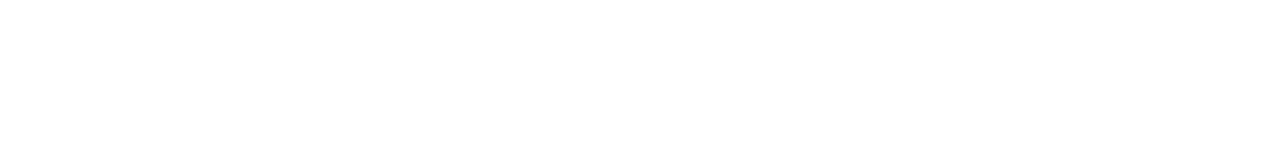
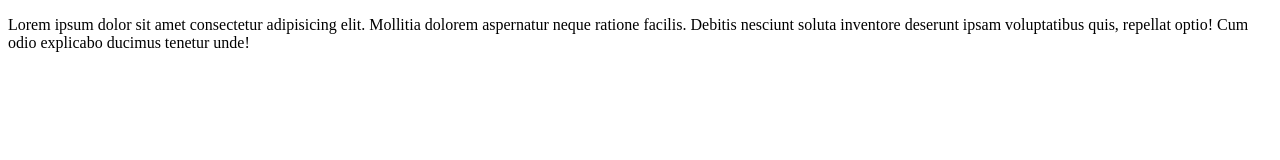
Before and after one commit to walterDM/proyectoGit, a plain HTML site: page index.html in a window 1280 px wide. Drawn offline with Linux system fonts and the light colour scheme.

Commit message:
agrego php

```diff
--- a/index.html
+++ b/index.html
@@ -5,6 +5,8 @@
         <title>prueba git</title>
     </head>
     <body>
+        <div><p>Lorem ipsum dolor sit amet consectetur adipisicing elit. Mollitia dolorem aspernatur neque ratione facilis. Debitis nesciunt soluta inventore deserunt ipsam voluptatibus quis, repellat optio! Cum odio explicabo ducimus tenetur unde!</p></div>
+
 
     </body>
 </html>
```
